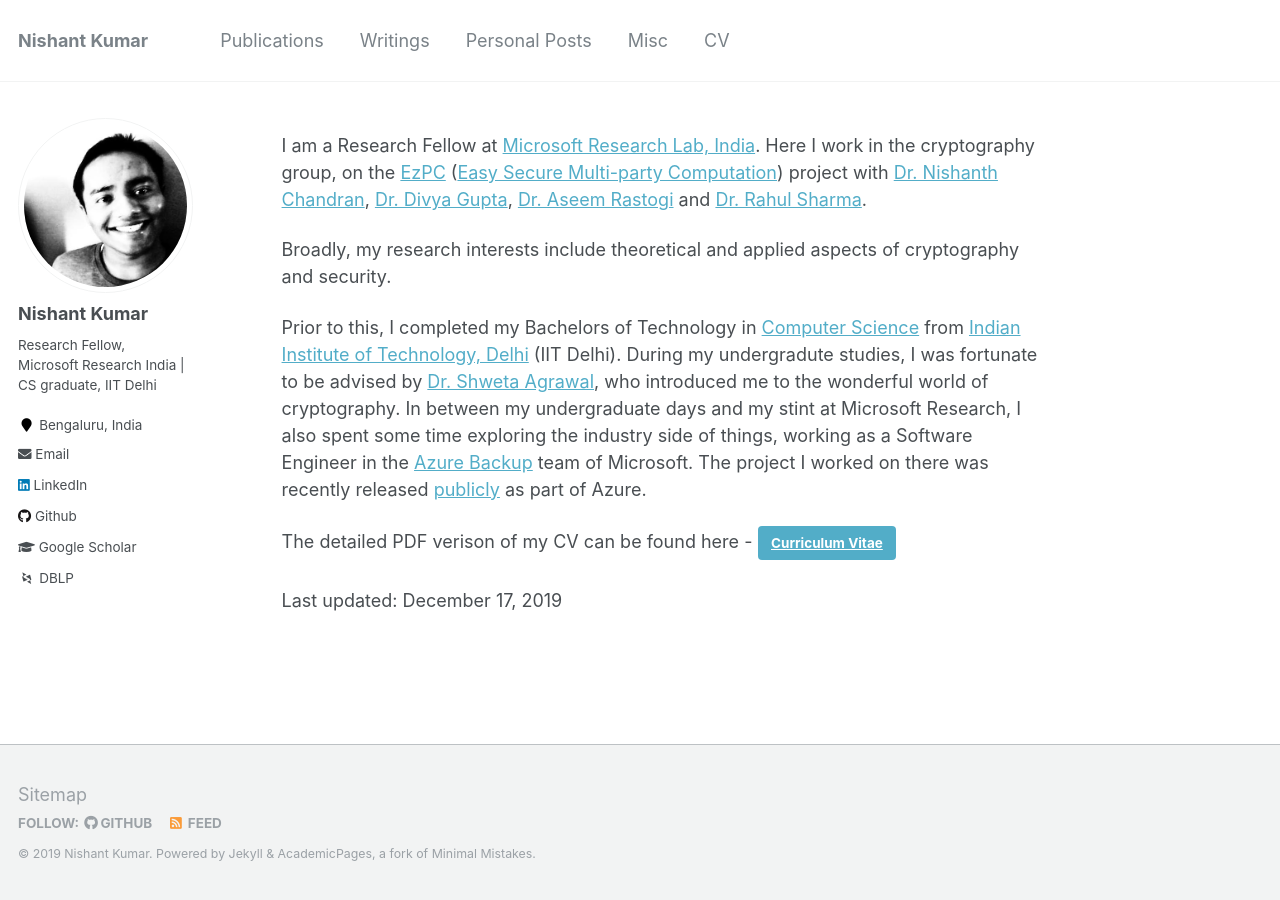
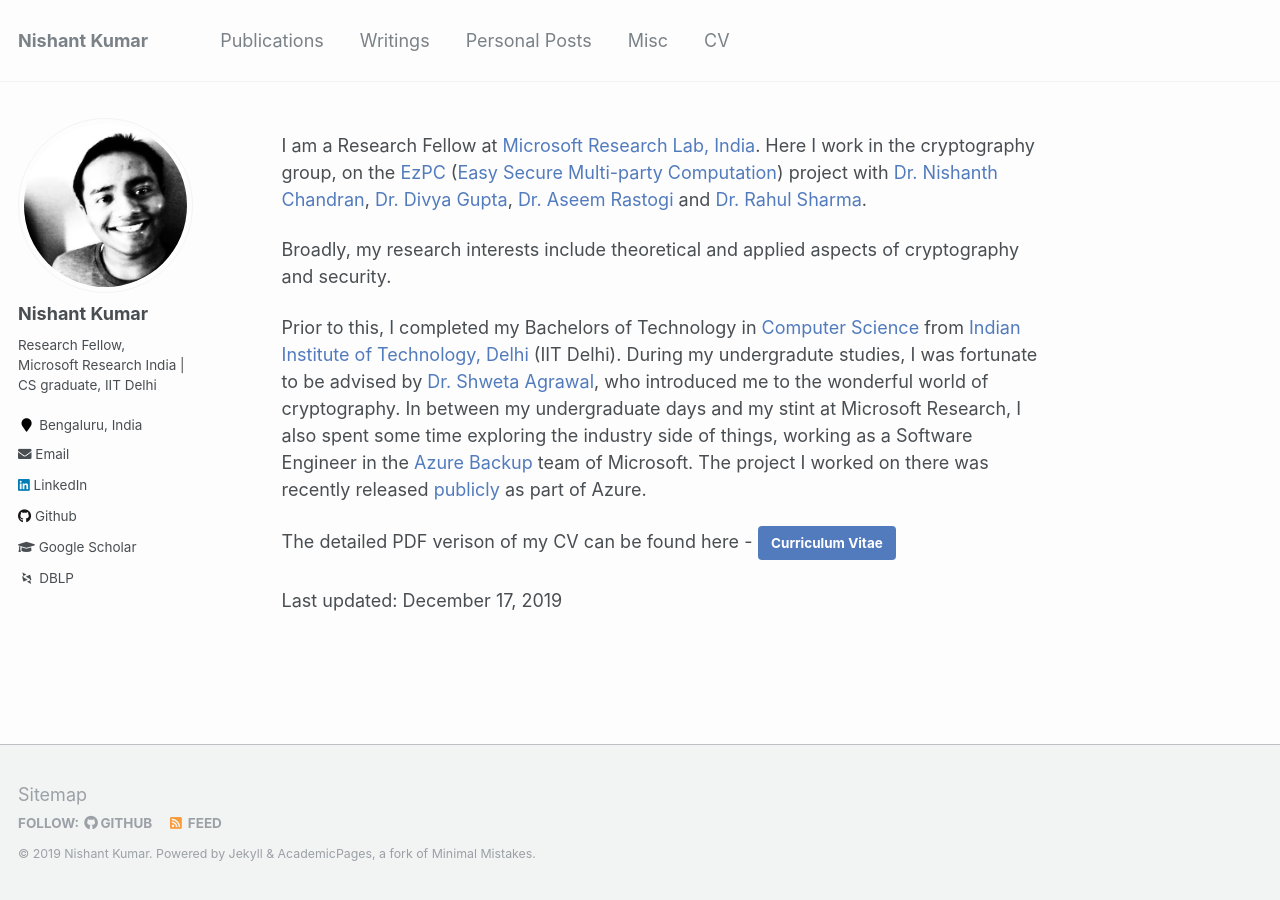
Before and after one commit to nishkum/nishkum.github.io, a Jekyll site: the page built from _pages/about.md, in a window 1280 px wide. Built offline with Jekyll 4.4.1, drawn with Linux system fonts in a browser that asks for light colours; some web fonts are replaced.

Commit message:
Updated colors.

```diff
--- a/_sass/_archive.scss
+++ b/_sass/_archive.scss
@@ -15,7 +15,7 @@
   }
 
   a {
-    text-decoration: underline;
+    text-decoration: none;
 
     &:hover {
       text-decoration: underline;
@@ -45,6 +45,7 @@
 
   a + a {
     opacity: 0.5;
+    color: #527bbd;
   }
 }
 
--- a/_sass/_page.scss
+++ b/_sass/_page.scss
@@ -73,7 +73,7 @@
   }
 
   a {
-    text-decoration: underline;
+    text-decoration: none;
 
     &:hover {
       text-decoration: underline;
--- a/_sass/_variables.scss
+++ b/_sass/_variables.scss
@@ -53,8 +53,8 @@ $darker-gray                : mix(#000, $gray, 60%);
 $light-gray                 : mix(#fff, $gray, 50%);
 $lighter-gray               : mix(#fff, $gray, 90%);
 
-$body-color                 : #fff;
-$background-color           : #fff;
+$body-color                 : #fdfdfd;
+$background-color           : #fdfdfd;
 $code-background-color      : #fafafa;
 $code-background-color-dark : $light-gray;
 $text-color                 : $dark-gray;
@@ -64,7 +64,7 @@ $primary-color              : #7a8288;
 $success-color              : #62c462;
 $warning-color              : #f89406;
 $danger-color               : #ee5f5b;
-$info-color                 : #52adc8;
+$info-color                 : #527bbd;
 
 /* brands */
 $behance-color              : #1769FF;
```
